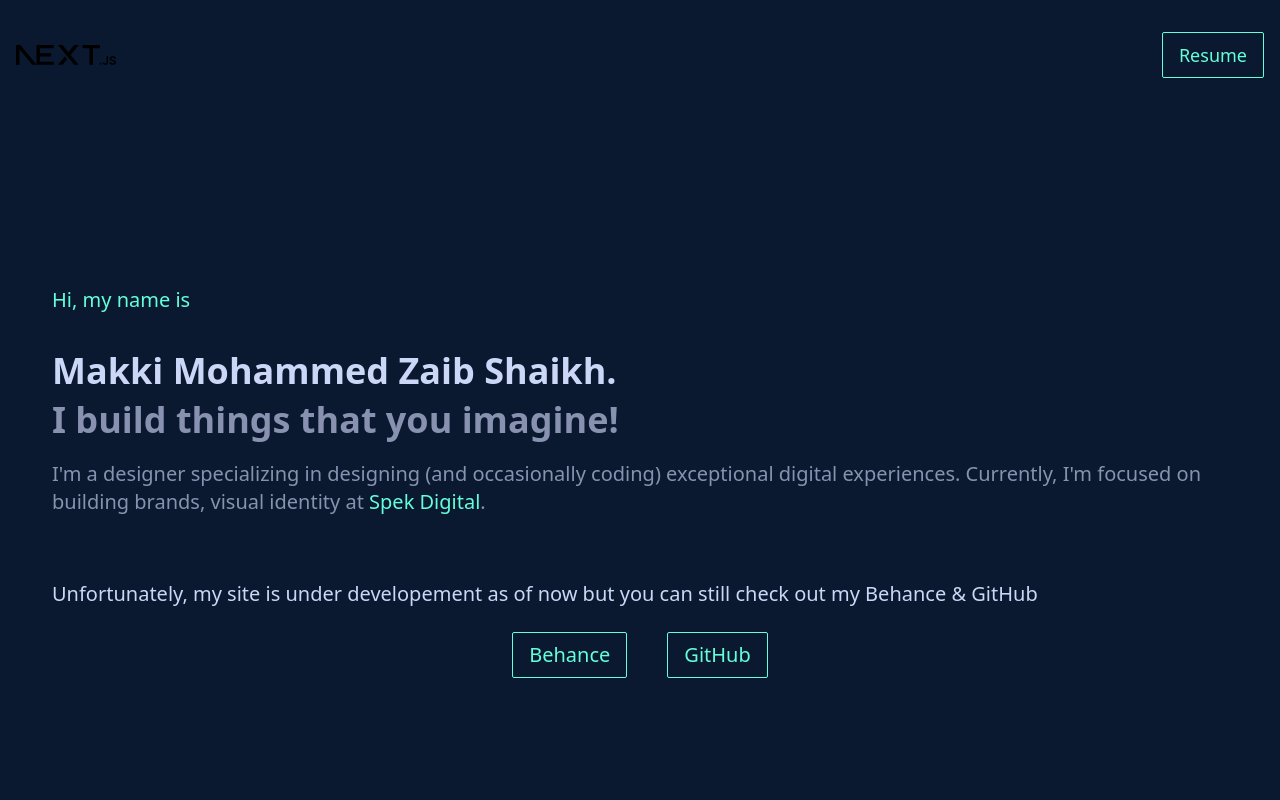
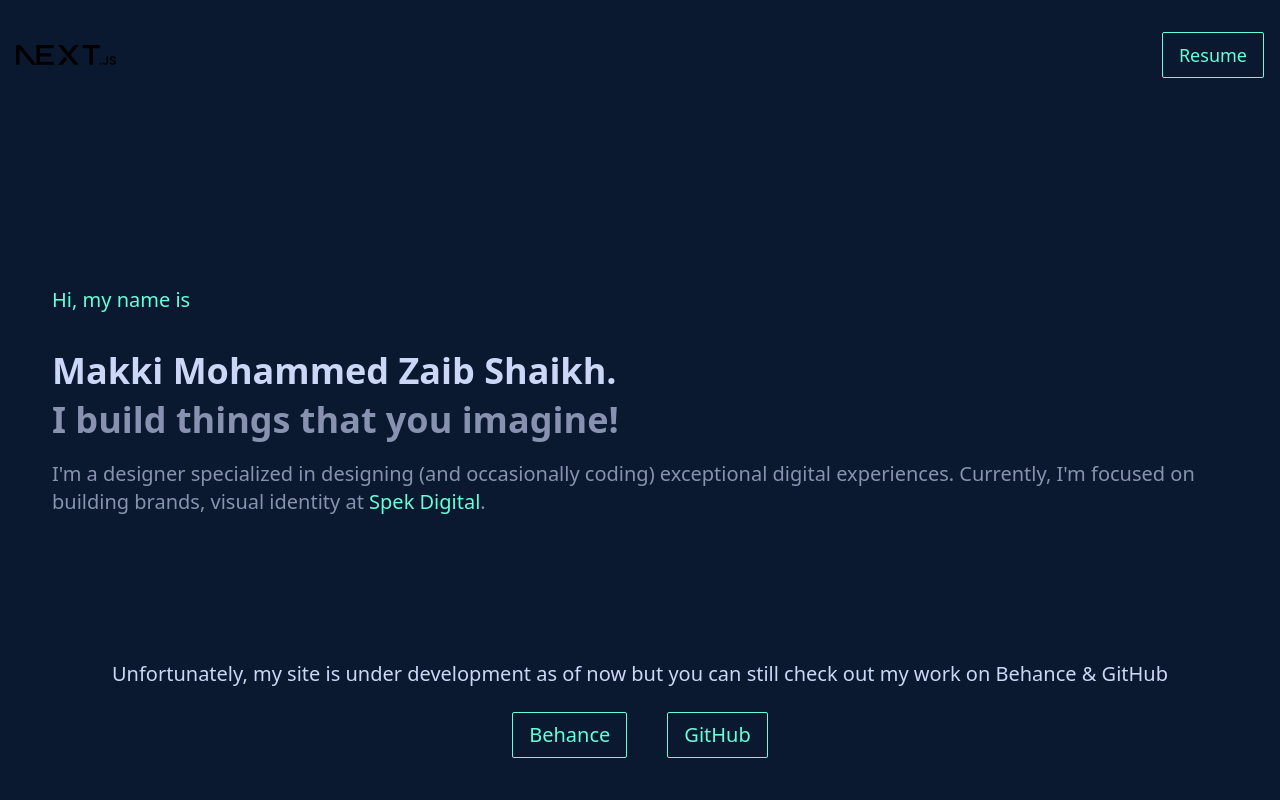
Before and after one commit to zaibshaikh/under-deployement-page-v1, a Next.js app: page / in a window 1280 px wide. Shown: the top 800 px of the page. Built offline with nearby package versions, Linux system fonts and the light colour scheme.

Commit message:
minor homepage fixes

```diff
--- a/pages/index.js
+++ b/pages/index.js
@@ -18,9 +18,9 @@ export default function Home() {
           Editor & Animator
         </div> */}
         <div className="text-slate mt-5 text-md font-medium">
-          I&apos;m a designer specializing in designing (and occasionally
-          coding) exceptional digital experiences. Currently, I&apos;m focused
-          on building brands, visual identity at{' '}
+          I&apos;m a designer specialized in designing (and occasionally coding)
+          exceptional digital experiences. Currently, I&apos;m focused on
+          building brands, visual identity at{' '}
           <a
             className="text-green transition duration-500 ease-in-out"
             href={'https://www.spek.co.in/'}
@@ -31,9 +31,9 @@ export default function Home() {
           </a>
           .
         </div>
-        <div className="text-lightestslate mt-16 text-md font-medium">
-          Unfortunately, my site is under developement as of now but you can
-          still check out my Behance & GitHub
+        <div className="text-lightestslate mt-16 lg:mt-36 text-md font-medium text-center">
+          Unfortunately, my site is under development as of now but you can
+          still check out my work on Behance & GitHub
         </div>
         <div className="flex flex-row gap-10 text-green mt-6 justify-center">
           <Link
```
